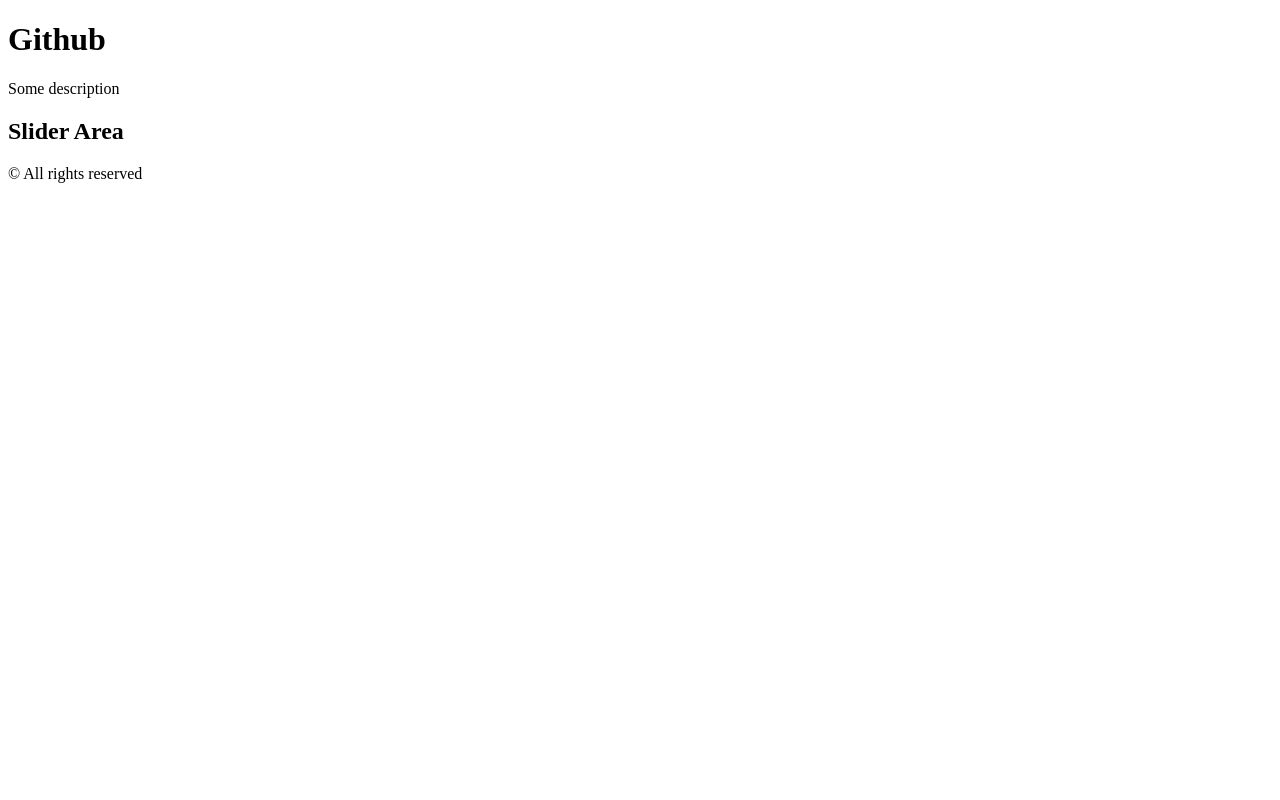
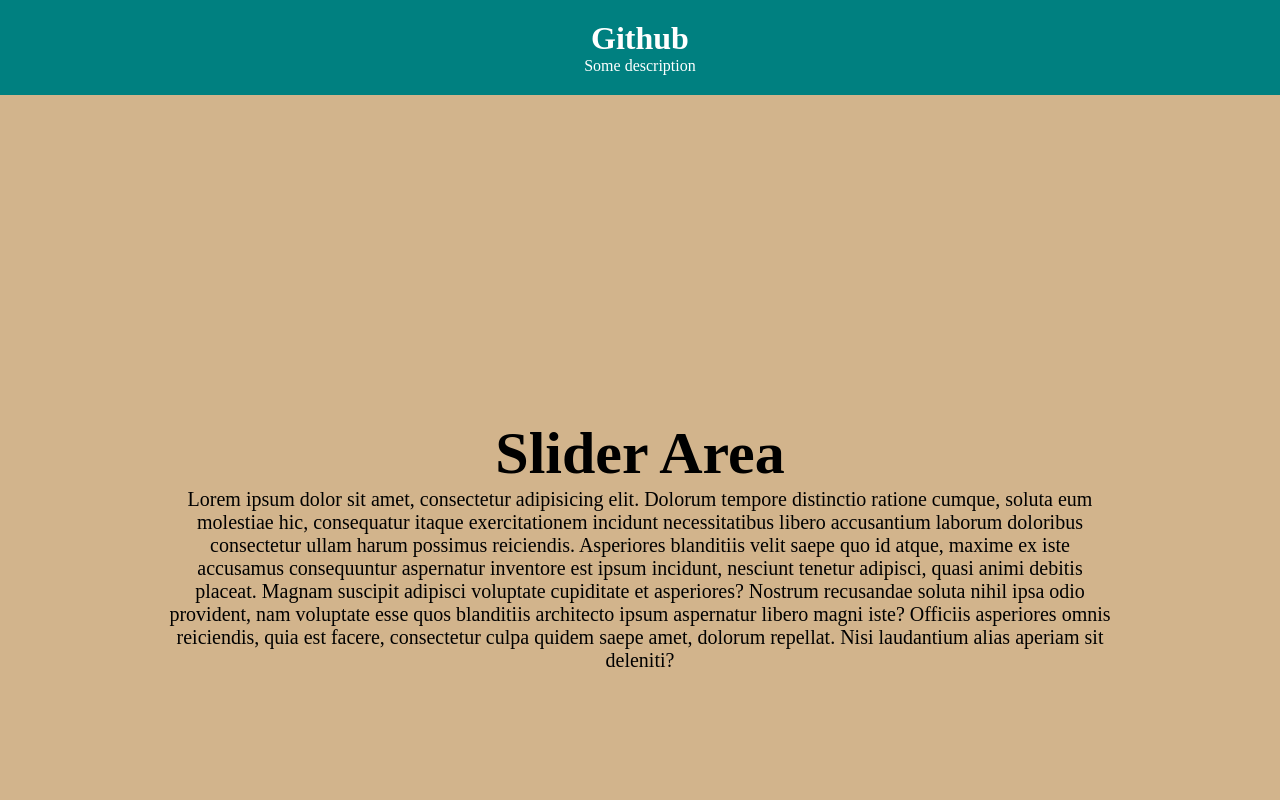
Before and after one commit to sayhellomar/github-demo-project, a plain HTML site: page index.html in a window 1280 px wide. Shown: the top 800 px of the page. Drawn offline with Linux system fonts and the light colour scheme.

Commit message:
Added some styles

```diff
--- /dev/null
+++ b/css/style.css
@@ -0,0 +1,38 @@
+* {
+    margin: 0;
+    padding: 0;
+}
+
+header {
+    background-color: teal;
+    padding: 20px;
+    color: #fff;
+    text-align: center;
+}
+
+section {
+    min-height: 100vh;
+    display: grid;
+    align-content: center;
+    justify-content: center;
+    background-color: tan;
+    padding: 50px;
+    text-align: center;
+}
+
+section h2 {
+    font-size: 60px;
+}
+
+section p {
+    font-size: 20px;
+    width: 80%;
+    margin: auto;
+}
+
+footer {
+    background-color: teal;
+    color: #fff;
+    padding: 10px;
+    text-align: center;
+}
--- a/index.html
+++ b/index.html
@@ -4,6 +4,7 @@
     <meta charset="UTF-8">
     <meta name="viewport" content="width=device-width, initial-scale=1.0">
     <title>Testing Github Project</title>
+    <link rel="stylesheet" href="css/style.css">
 </head>
 <body>
     <header>
@@ -13,6 +14,7 @@
 
     <section class="slider">
         <h2>Slider Area</h2>
+        <p>Lorem ipsum dolor sit amet, consectetur adipisicing elit. Dolorum tempore distinctio ratione cumque, soluta eum molestiae hic, consequatur itaque exercitationem incidunt necessitatibus libero accusantium laborum doloribus consectetur ullam harum possimus reiciendis. Asperiores blanditiis velit saepe quo id atque, maxime ex iste accusamus consequuntur aspernatur inventore est ipsum incidunt, nesciunt tenetur adipisci, quasi animi debitis placeat. Magnam suscipit adipisci voluptate cupiditate et asperiores? Nostrum recusandae soluta nihil ipsa odio provident, nam voluptate esse quos blanditiis architecto ipsum aspernatur libero magni iste? Officiis asperiores omnis reiciendis, quia est facere, consectetur culpa quidem saepe amet, dolorum repellat. Nisi laudantium alias aperiam sit deleniti?</p>
     </section>
 
     <footer>
```
